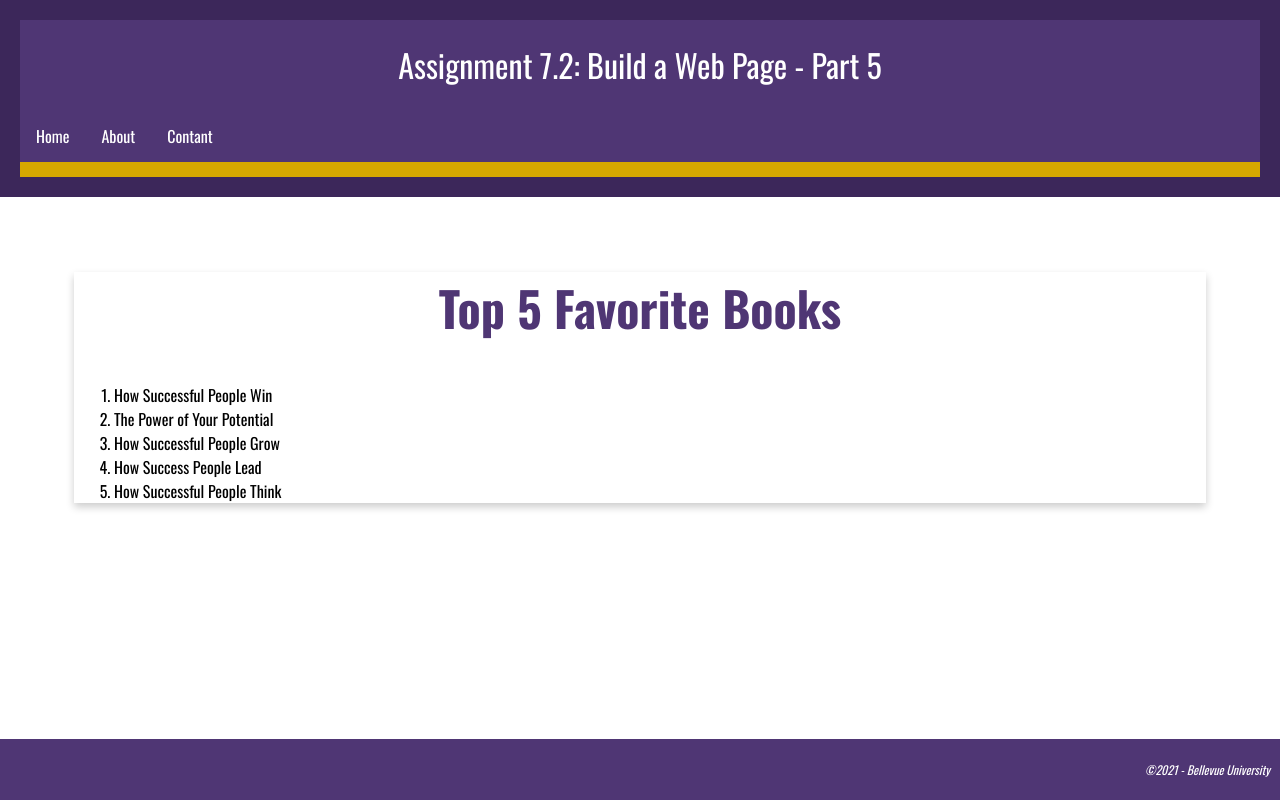
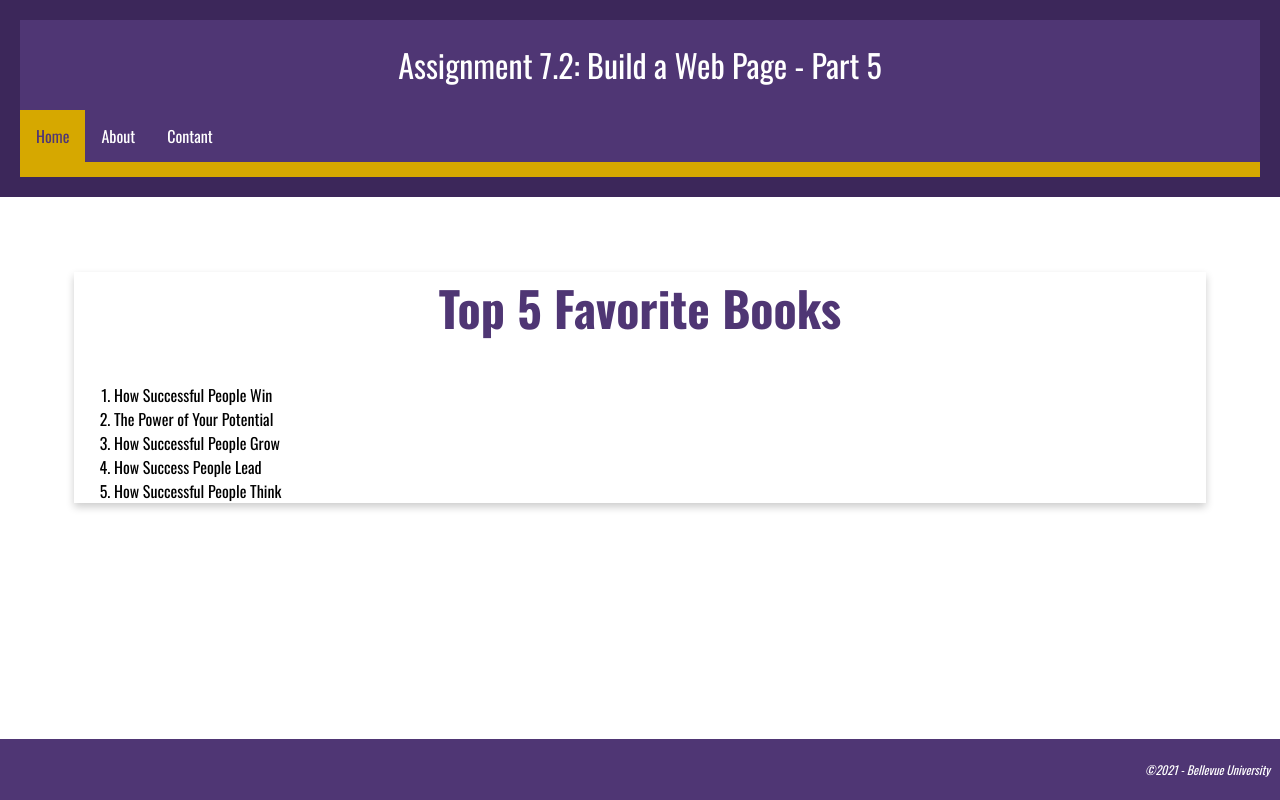
Before and after one commit to ZachHunn/csd-340, a plain HTML site: page module-7/assignment-1/hunn-EX5.html in a window 1280 px wide. In both pictures the pointer is over the link "Home". Drawn offline with nearby package versions, Linux system fonts and the light colour scheme.

Commit message:
fixed navabr hover

```diff
--- a/module-7/assignment-1/hunn_EX5.css
+++ b/module-7/assignment-1/hunn_EX5.css
@@ -34,7 +34,7 @@ header {
     text-decoration: none;
 }
 
-#.navbar a:hover {
+#navbar a:hover {
     background-color: #D6A800;
     color: #4F3674;
 }
```
